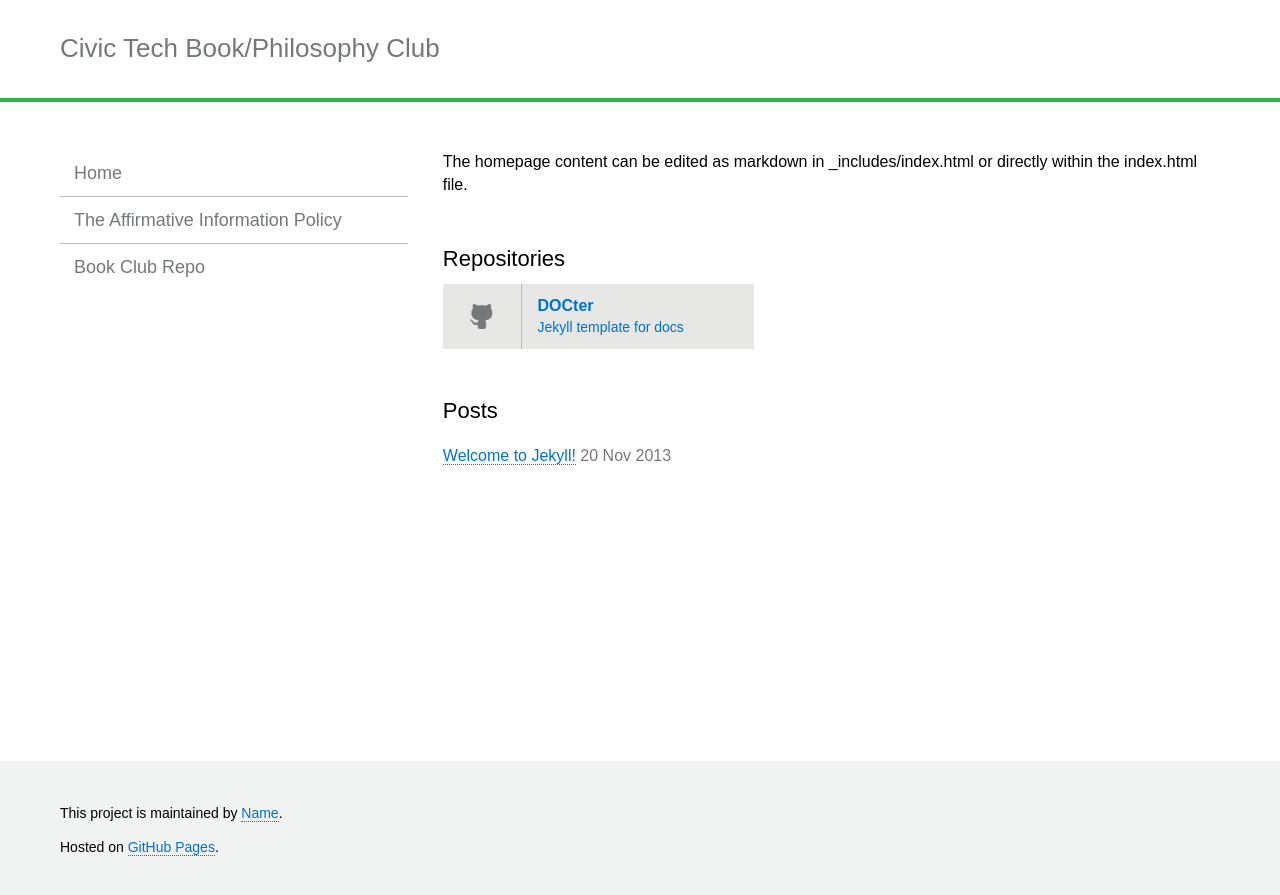
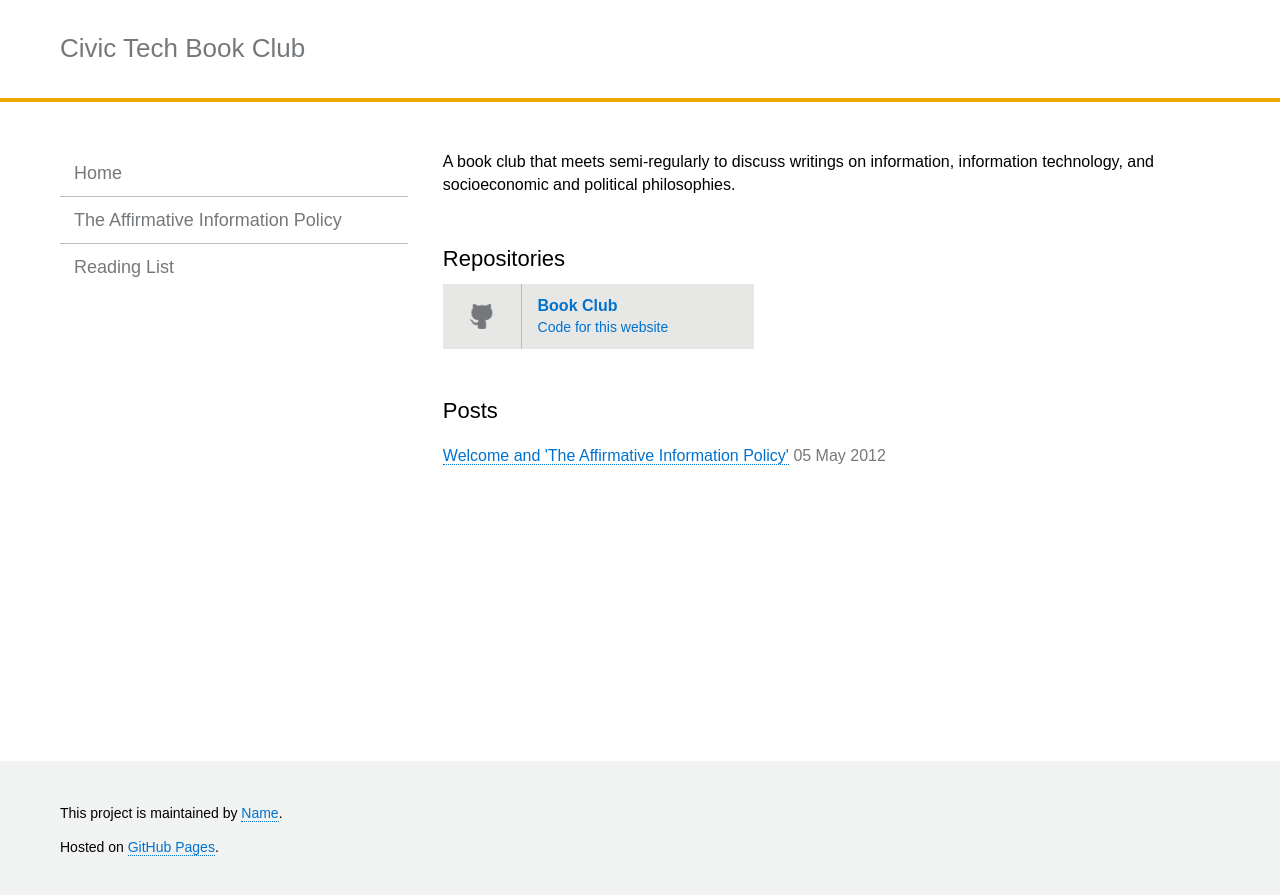
Before and after one commit to rebeccawilliams/bookclub, a Jekyll site: the page built from index.html, in a window 1280 px wide. Shown: the top 895 px of the page. Built offline with Jekyll 4.4.1, drawn with Linux system fonts in a browser that asks for light colours.

Commit message:
updates!

```diff
--- a/_config.yml
+++ b/_config.yml
@@ -5,7 +5,7 @@ markdown: kramdown
 pygments: true
 
 # Title
-name: Civic Tech Book/Philosophy Club
+name: Civic Tech Book Club
 subtitle:
 
 # When using this template with a project page set the baseurl to '/project-name'
@@ -30,19 +30,19 @@ navigation:
 - text: Home
   url: index.html
   internal: true
-- text: "The Affirmative Information Policy"
+- text: The Affirmative Information Policy
   url: reading1.html
   internal: true
-- text: Book Club Repo
-  url: https://github.com/rebeccawilliams/bookclub
-  internal: false
+- text: Reading List
+  url: readinglist.html
+  internal: true
 
 # Repo list
 # List repos that you would like to appear on the homepage here
 repos:
-- name: DOCter
-  description: Jekyll template for docs
-  url: https://github.com/cfpb/DOCter
+- name: Book Club
+  description: Code for this website
+  url: https://github.com/rebeccawilliams/bookclub
 
 # Style Variables
-brand_color: "#2cb34a"
+brand_color: "#eca702"
--- a/_includes/index.md
+++ b/_includes/index.md
@@ -1 +1 @@
-The homepage content can be edited as markdown in _includes/index.html or directly within the index.html file.
+A book club that meets semi-regularly to discuss writings on information, information technology, and socioeconomic and political philosophies.
```
Also changed, not shown: _posts/2013-11-20-welcome-to-jekyll.markdown (deleted, +0 -24 lines), _posts/2015-05-05-welcome-and-the-affirmative-information-policy.md (added, +8 -0 lines), readinglist.md (added, +26 -0 lines).
